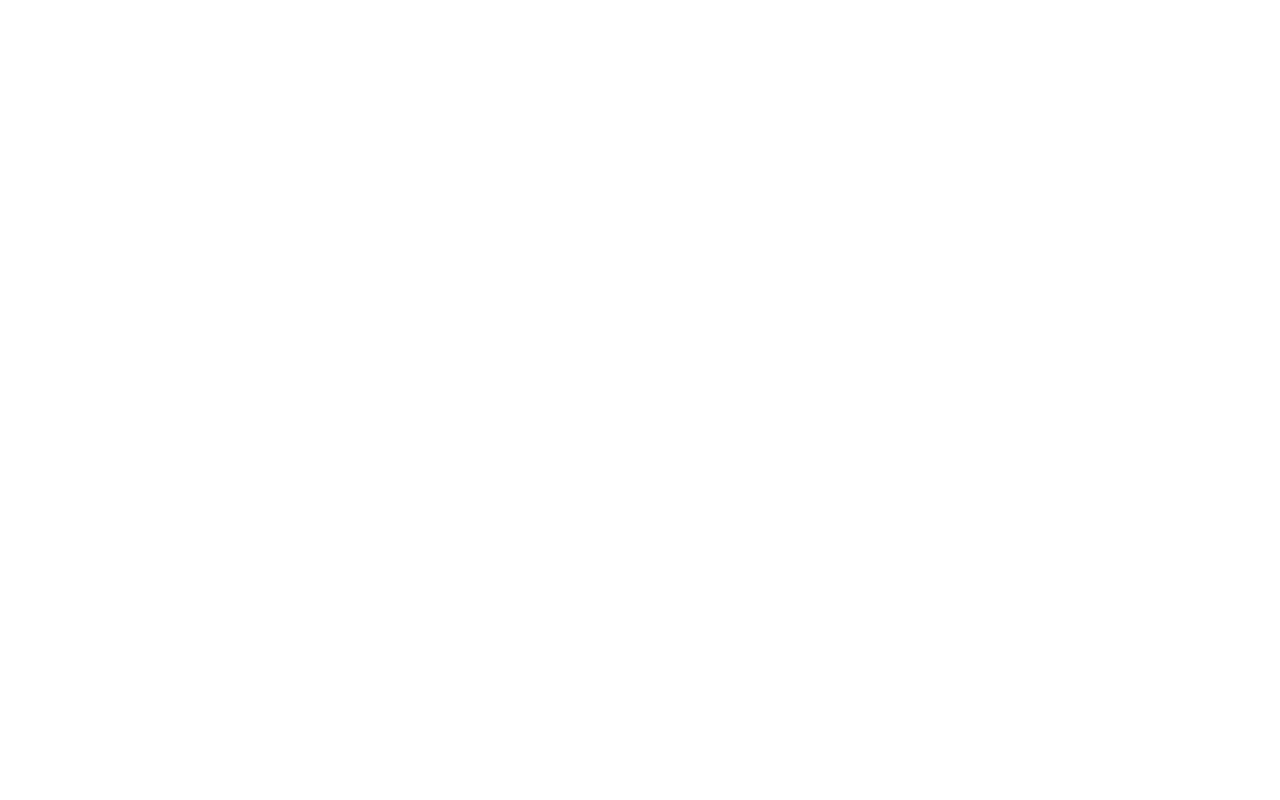
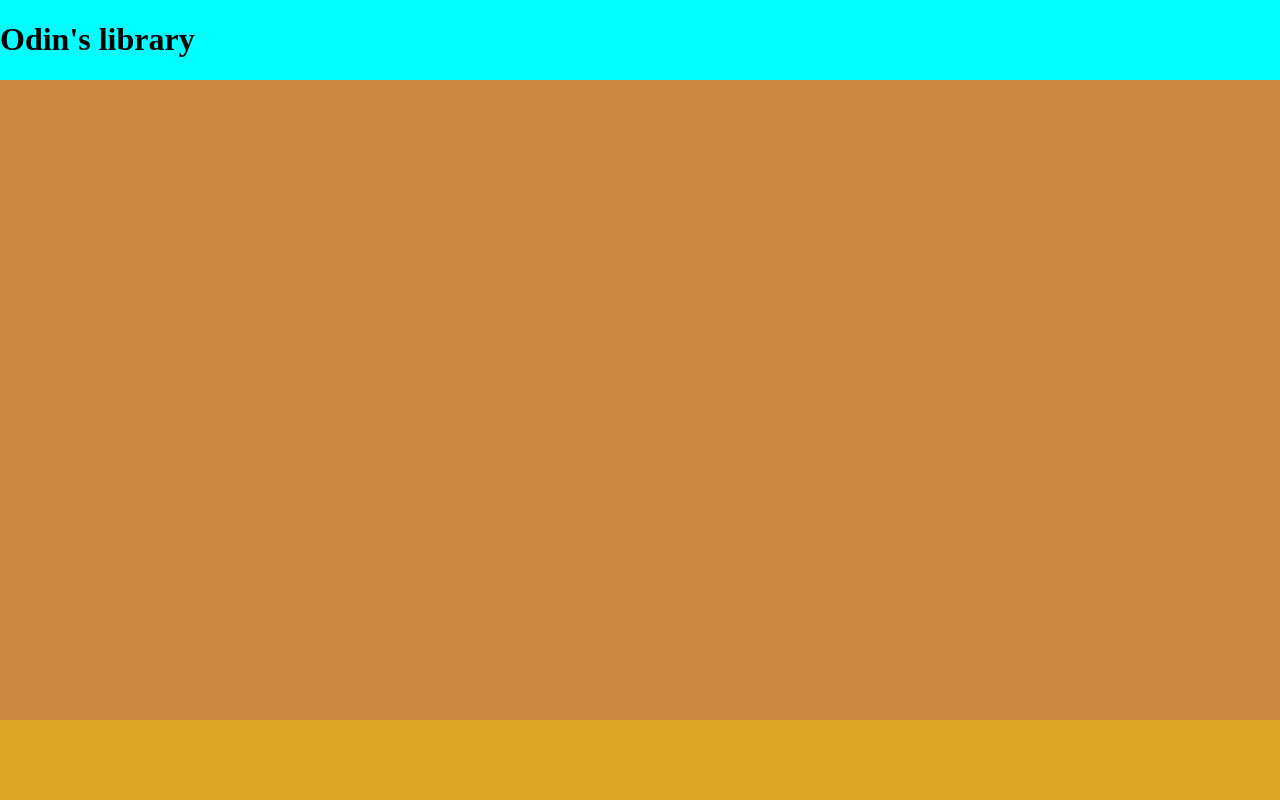
Before and after one commit to AnEvilPenguin/odin-library-project, a plain HTML site: page index.html in a window 1280 px wide. Drawn offline with Linux system fonts and the light colour scheme.

Commit message:
feat: add some basic content

```diff
--- a/index.html
+++ b/index.html
@@ -3,11 +3,15 @@
 <head>
     <meta charset="UTF-8">
     <meta name="viewport" content="width=device-width, initial-scale=1.0">
-    <link type="stylesheet" href="styles.css">
+    <link rel="stylesheet" href="styles.css">
     <script src="library.js"></script>
     <title>Odin's library</title>
 </head>
 <body>
-
+    <div class="header">
+        <h1>Odin's library</h1>
+    </div>
+    <div class="library"></div>
+    <div class="footer"></div>
 </body>
 </html>
--- a/styles.css
+++ b/styles.css
@@ -1,4 +1,19 @@
 body {
     padding: 0px;
     margin: 0px;
+    display: grid;
+    grid-template-rows: 1fr 8fr 1fr;
 }
+
+.header {
+    background-color: cyan;
+    min-height: 10vh;
+}
+
+.library {
+    background-color: peru;
+}
+
+.footer {
+    background-color: goldenrod;
+}
```
